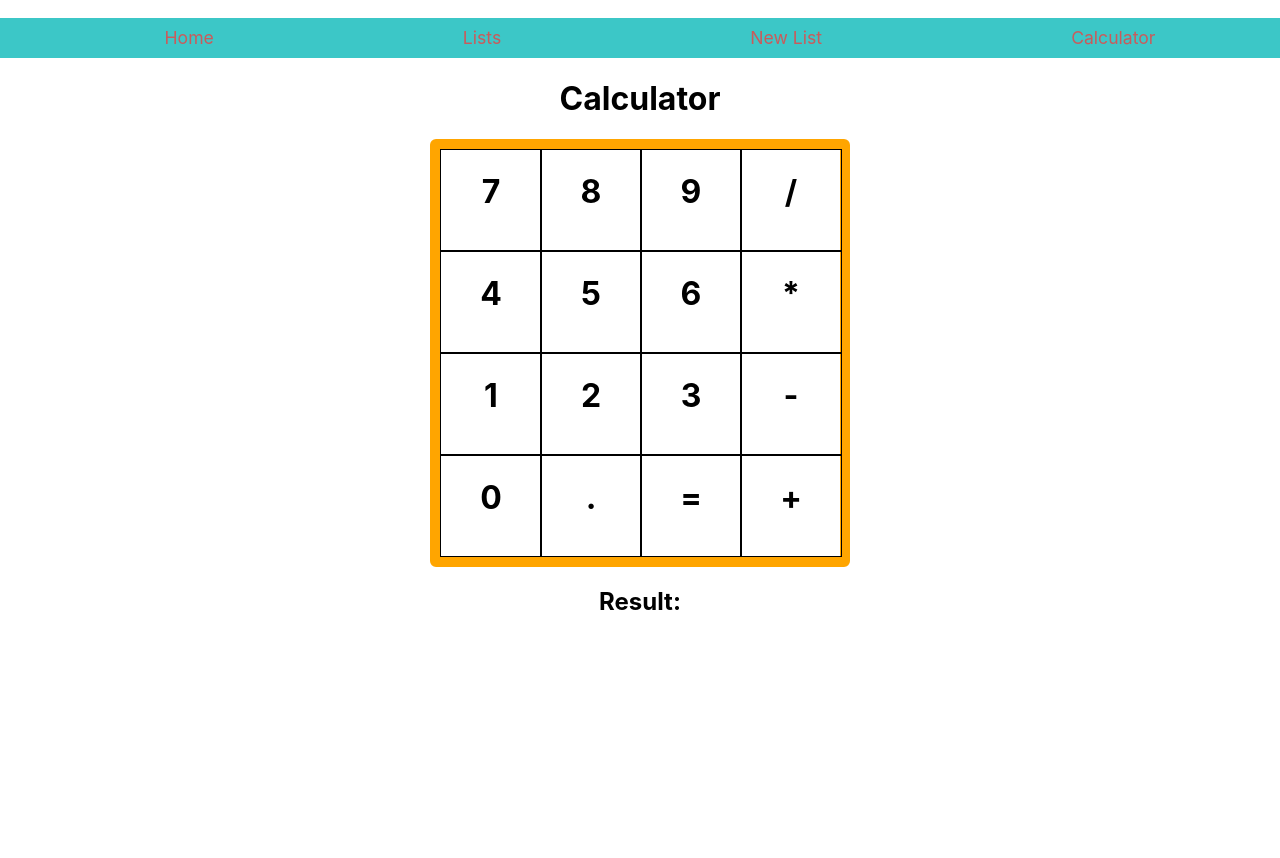
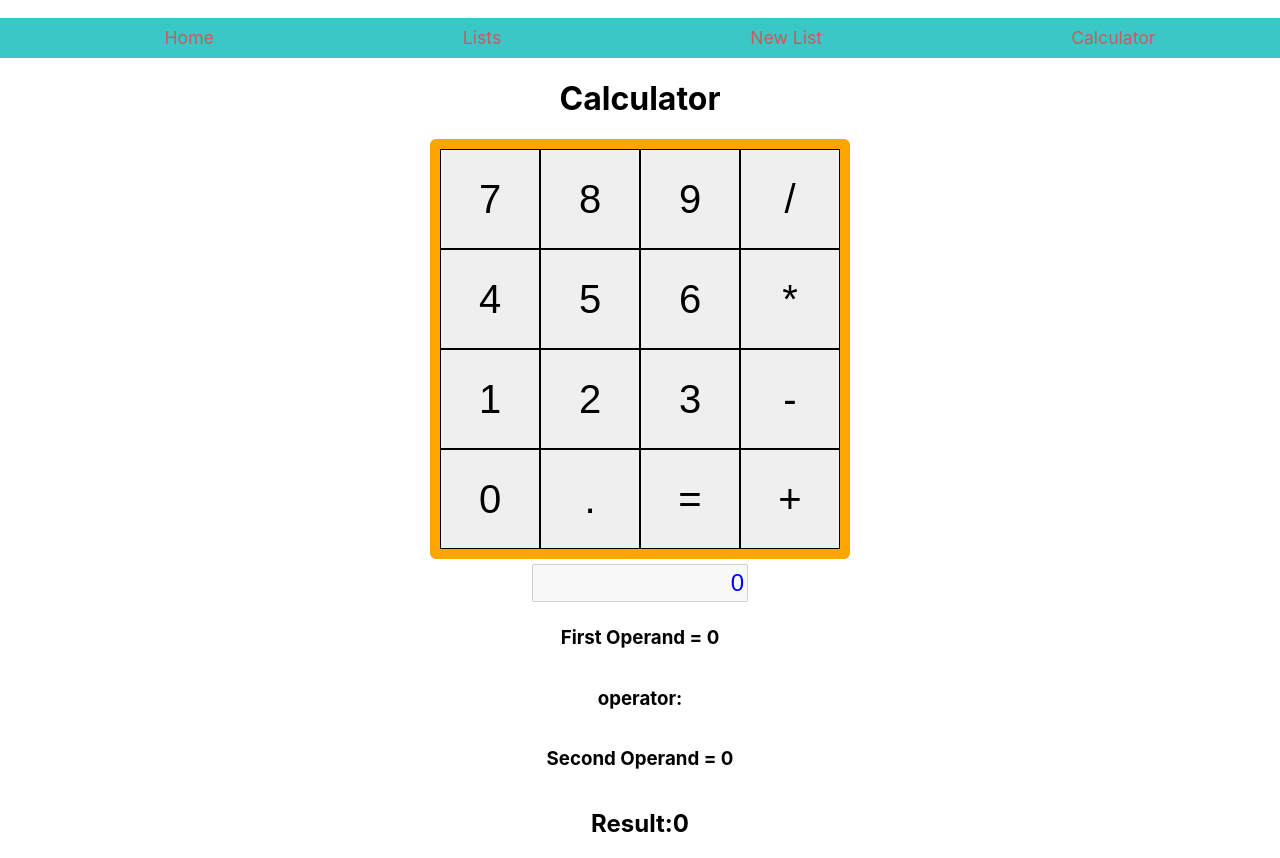
Before and after one commit to khodgesx/shopping-list-front, a React (Create React App) app: page /calculator in a window 1280 px wide. Before the commit the page ends 800 px from the top, so only its background shows below. Built offline with nearby package versions, Linux system fonts and the light colour scheme.

Commit message:
working on calculator feature - still rough draft and not 100% usable

```diff
--- a/src/App.css
+++ b/src/App.css
@@ -62,5 +62,22 @@
   border: 1px solid black;
   height: 100px;
   width: 100px;
+  font-size: 2.5rem;
+}
+.numbers:hover{
+  background-color: rgb(241, 193, 105);
+}
+#screen{
+  margin: 5px;
+  height: 2rem;
+  width: 13rem;
+  color: blue;
+  text-align: right;
+  font-size: 1.5rem;
+}
 
+.calc-entry{
+  display: flex;
+  flex-direction: column;
+  align-items: center;
 }
--- a/src/calculator/calculator.jsx
+++ b/src/calculator/calculator.jsx
@@ -1,30 +1,118 @@
-import React from "react";
+import { useState } from "react";
 
 
 const Calculator = () =>{
+
+
+    //const result = document.getElementById('result')
+    //seven.addEventListener('click', ()=>{
+    //     console.log('7')
+    //     let resultText = result.innerHTML
+    //     resultText = '7'
+    // })
+
+    const [firstOperand, setFirstOperand] = useState(0)
+
+    const [waitingforSecond, setWaitingForSecond] = useState(false)
+    const [secondOperand, setSecondOperand] = useState(0)
+
+    const [waitForOperator, setWaitForOperator] = useState(false)
+    const [operator, setOperator] = useState('')
+
+    const [result, setResult] = useState(0)
+
+    const [screen, setScreen] = useState(0)
+
+    const evaluateNums =(e)=>{
+        if(waitingforSecond === false){
+            if(firstOperand === 0){
+                console.log(e.target.innerHTML)
+                setFirstOperand(e.target.innerHTML)
+                setScreen(firstOperand)
+            }else{
+                setFirstOperand(firstOperand + e.target.innerHTML)
+                setScreen(firstOperand)
+            }
+        }else{ // we are on the second operand now:
+            if(secondOperand === 0){
+                console.log(e.target.innerHTML)
+                setSecondOperand(e.target.innerHTML)
+            }else{
+                setSecondOperand(secondOperand + e.target.innerHTML)
+            }
+        }
+    }
+
+    const evaluateOperator = (e)=>{
+        if(waitForOperator === false){
+            setOperator(e.target.innerHTML)
+            setWaitingForSecond(true)
+            setWaitForOperator(false)
+        }
+    }
+
+    const solve = ()=>{
+        if(!isNaN(firstOperand) && !isNaN(secondOperand)){
+            if(operator === '+'){
+                setResult(parseInt(firstOperand) + parseInt(secondOperand))
+                setFirstOperand(result)
+                setWaitForOperator(true)
+            }else if(operator === '-'){
+                setResult(parseInt(firstOperand) - parseInt(secondOperand))
+                setFirstOperand(result)
+                setWaitForOperator(true)
+            }else if(operator === '*'){
+                setResult(parseInt(firstOperand) * parseInt(secondOperand))
+                setFirstOperand(result)
+            setWaitForOperator(true)
+            }else if(operator === '/'){
+                setResult(parseInt(firstOperand) / parseInt(secondOperand))
+                setFirstOperand(result)
+            setWaitForOperator(true)
+            }else{
+                setResult(0)
+            }
+        }
+
+    }
+
     return(
         <div>
             <h1>Calculator</h1>
             <div id="numbers-grid">
-                <div className="numbers" id="7"><h1>7</h1></div>
-                <div className="numbers" id="8"><h1>8</h1></div>
-                <div className="numbers" id="9"><h1>9</h1></div>
-                <div className="numbers" id="/"><h1>/</h1></div>
-                <div className="numbers" id="4"><h1>4</h1></div>
-                <div className="numbers" id="5"><h1>5</h1></div>
-                <div className="numbers" id="6"><h1>6</h1></div>
-                <div className="numbers" id="*"><h1>*</h1></div>
-                <div className="numbers" id="1"><h1>1</h1></div>
-                <div className="numbers" id="2"><h1>2</h1></div>
-                <div className="numbers" id="3"><h1>3</h1></div>
-                <div className="numbers" id="-"><h1>-</h1></div>
-                <div className="numbers" id="0"><h1>0</h1></div>
-                <div className="numbers" id="."><h1>.</h1></div>
-                <div className="numbers" id="="><h1>=</h1></div>
-                <div className="numbers" id="+"><h1>+</h1></div>
+                <button onClick={evaluateNums}className="numbers" id="7">7</button>
+                <button onClick={evaluateNums}className="numbers" id="8">8</button>
+                <button onClick={evaluateNums}className="numbers" id="9">9</button>
+
+                <button onClick={evaluateOperator}className="numbers" id="/">/</button>
+
+                <button onClick={evaluateNums}className="numbers" id="4">4</button>
+                <button onClick={evaluateNums}className="numbers" id="5">5</button>
+                <button onClick={evaluateNums}className="numbers" id="6">6</button>
+
+                <button onClick={evaluateOperator}className="numbers" id="*">*</button>
+
+                <button onClick={evaluateNums}className="numbers" id="1">1</button>
+                <button onClick={evaluateNums}className="numbers" id="2">2</button>
+                <button onClick={evaluateNums}className="numbers" id="3">3</button>
+
+                <button onClick={evaluateOperator}className="numbers" id="-">-</button>
+
+                <button onClick={evaluateNums}className="numbers" id="0">0</button>
+
+                <button className="numbers" id=".">.</button>
+
+                <button onClick={solve}className="numbers" id="=">=</button>
+
+                <button onClick={evaluateOperator}className="numbers" id="+">+</button>
             </div>
-            <div>
-                <h2>Result:<span id="result"></span></h2>
+            <div className="calc-entry">
+                <input id="screen"type="text" value={screen}disabled></input>
+
+                <h3>First Operand = {firstOperand}</h3>
+                <h3>operator: {operator}</h3>
+                <h3>Second Operand = {secondOperand}</h3>
+                <h2>Result:<span id="result">{result}</span></h2>
             </div>
         </div>
 
```
